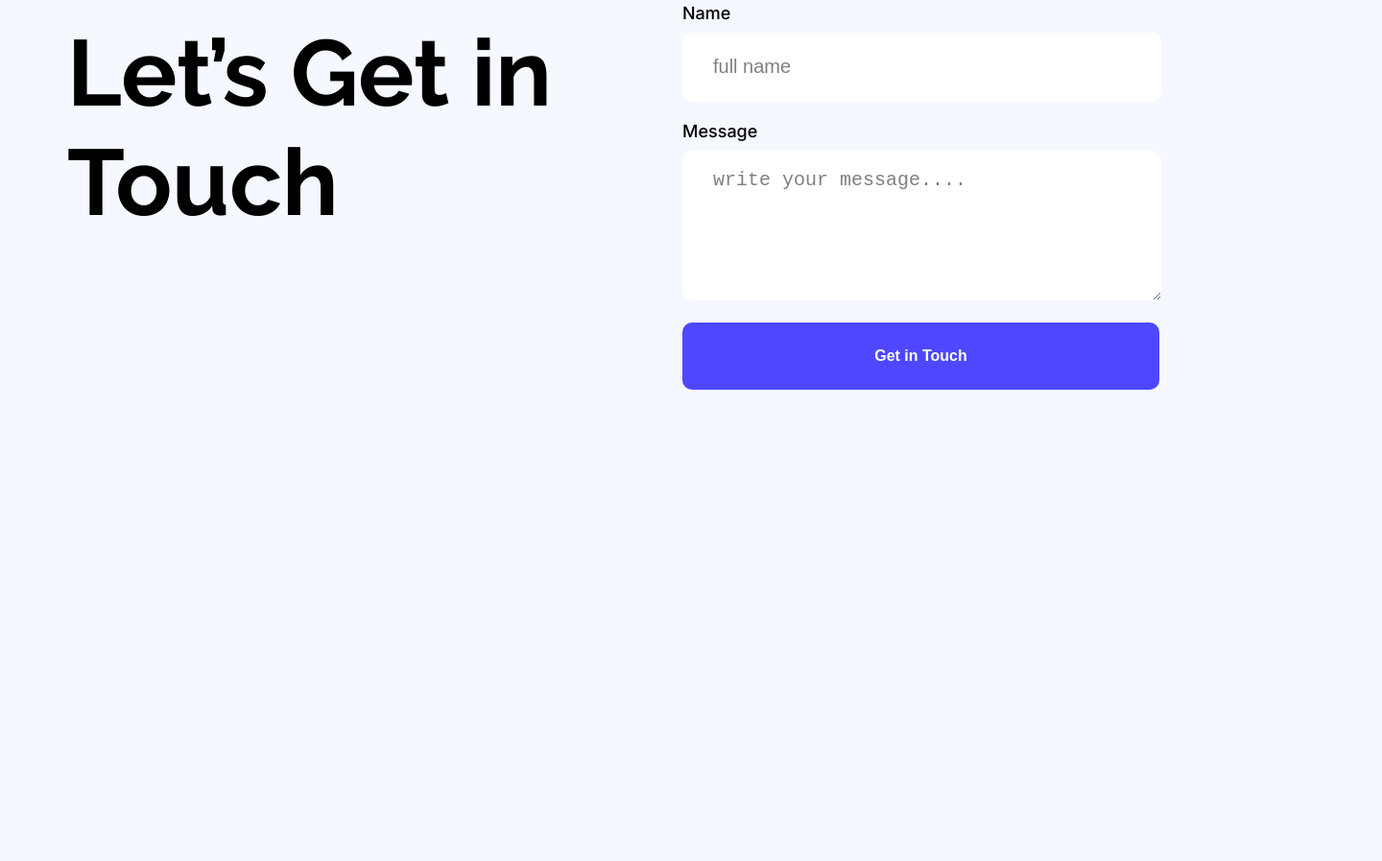
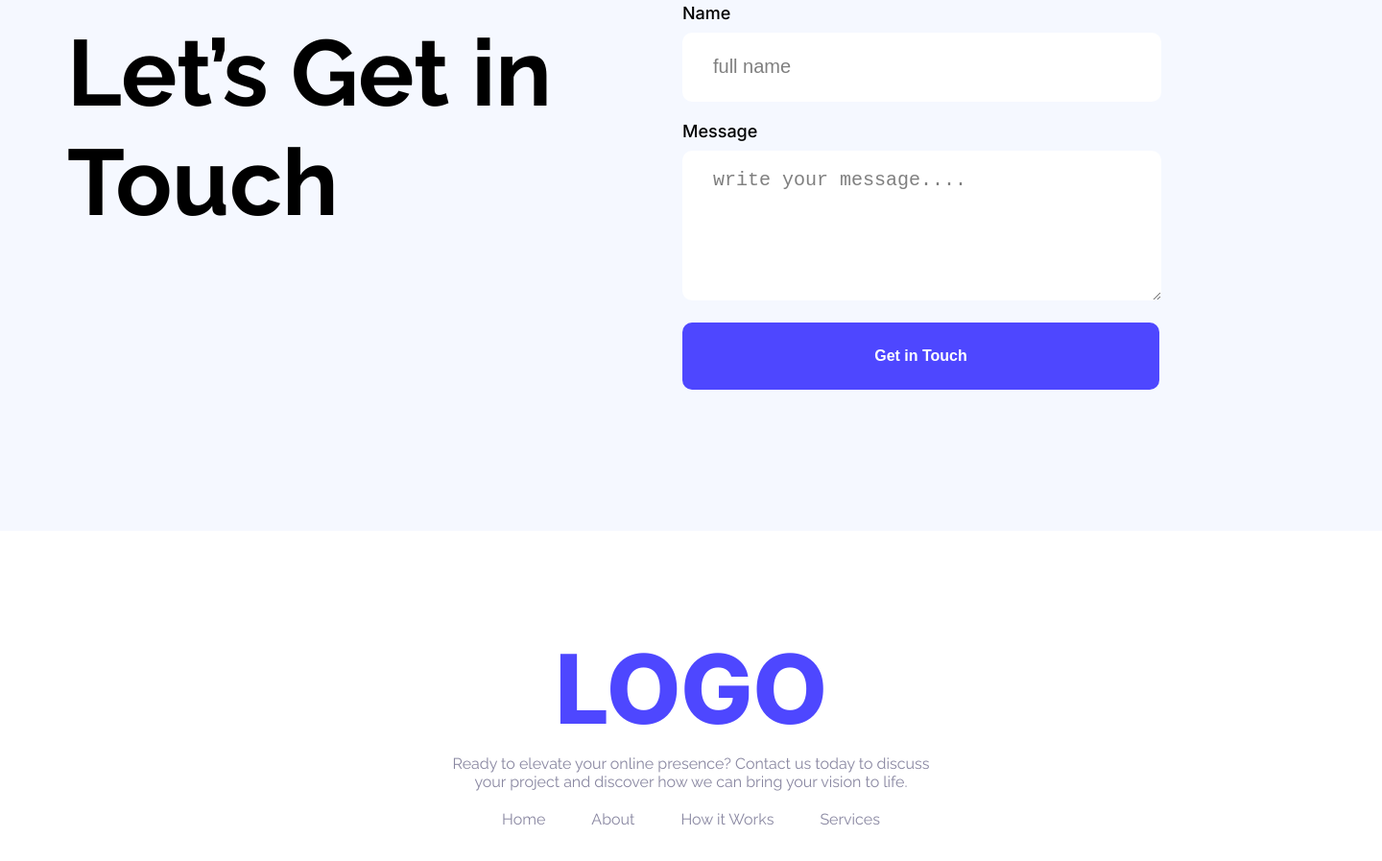
Before and after one commit to Jayantikadey/B12A1-web-flow, a plain HTML site: page index.html in a window 1280 px wide. Shown: the part 2367-3264 px from the top of the page at 96% size, 1440 px wide, since content can reach past the window. Before the commit the page ends 2816 px from the top, so only its background shows below. Drawn offline with Linux system fonts and the light colour scheme.

Commit message:
footer section complete

```diff
--- a/index.html
+++ b/index.html
@@ -138,7 +138,18 @@
 
    </main>
    <footer>
-
+    <div class="footer-section">
+      <h1 class="footer-title inter-normal"> LOGO</h1>
+      <p class="footer-description">Ready to elevate your online presence? Contact us today to discuss your project and
+        discover how we can bring your
+        vision to life.</p>
+      <div class="footer-link">
+        <a href="">Home</a>
+        <a href="">About</a>
+        <a href="">How it Works</a>
+        <a href="">Services</a>
+      </div>
+    </div>
    </footer>
 </body>
 </html>
--- a/styles/style.css
+++ b/styles/style.css
@@ -27,7 +27,7 @@ body {
   cursor: pointer;
 }
 .btn-primary:hover {
-  background: linear-gradient(90deg, #4e47ff 0%);
+  background: linear-gradient(90deg, #4640f6 0%);
   box-shadow: 0 5px 15px rgba(66, 158, 220, 0.25);
   transform: scale(1.05);
 }
@@ -287,3 +287,42 @@ textarea::placeholder {
   font-weight: 700;
   margin-top: 19px;
 }
+
+/* footer style */
+footer {
+  background-color: #FFFFFF;
+  height: 428px;
+  margin: 0 auto;
+  text-align: center;
+  width: 1440px;
+}
+.footer-section {
+  width: 531px;
+  height: 177px;
+  margin: 104px auto 0;
+  padding-top: 104px;
+}
+.footer-title {
+  color: #4E47FF;
+  font-size: 100px;
+  font-weight: 800;
+  margin: 0;
+  padding: 0;
+}
+.footer-description {
+  color: #8987A1;
+  font-size: 16px;
+  margin: 0;
+  padding-top: 8px;
+  padding-bottom: 20px;
+}
+.footer-link {
+  display: flex;
+  justify-content: center;
+  gap: 48px;
+}
+.footer-link a {
+  text-decoration: none;
+  font-size: 16px;
+  color: #8987A1;
+}
```
